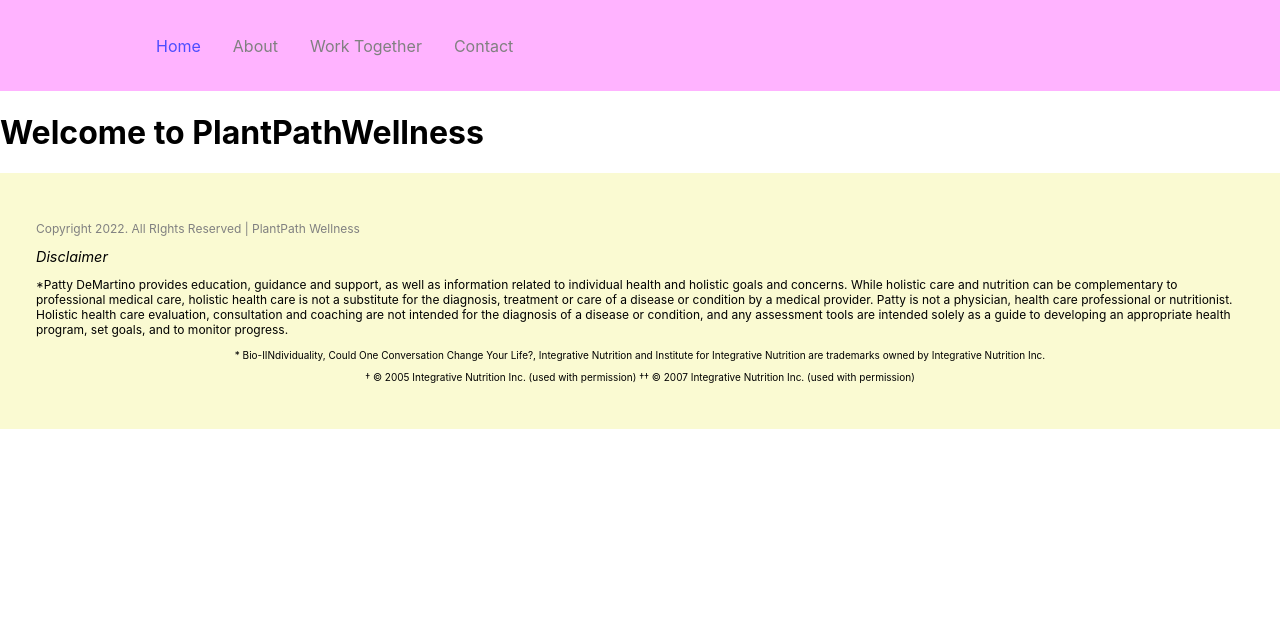
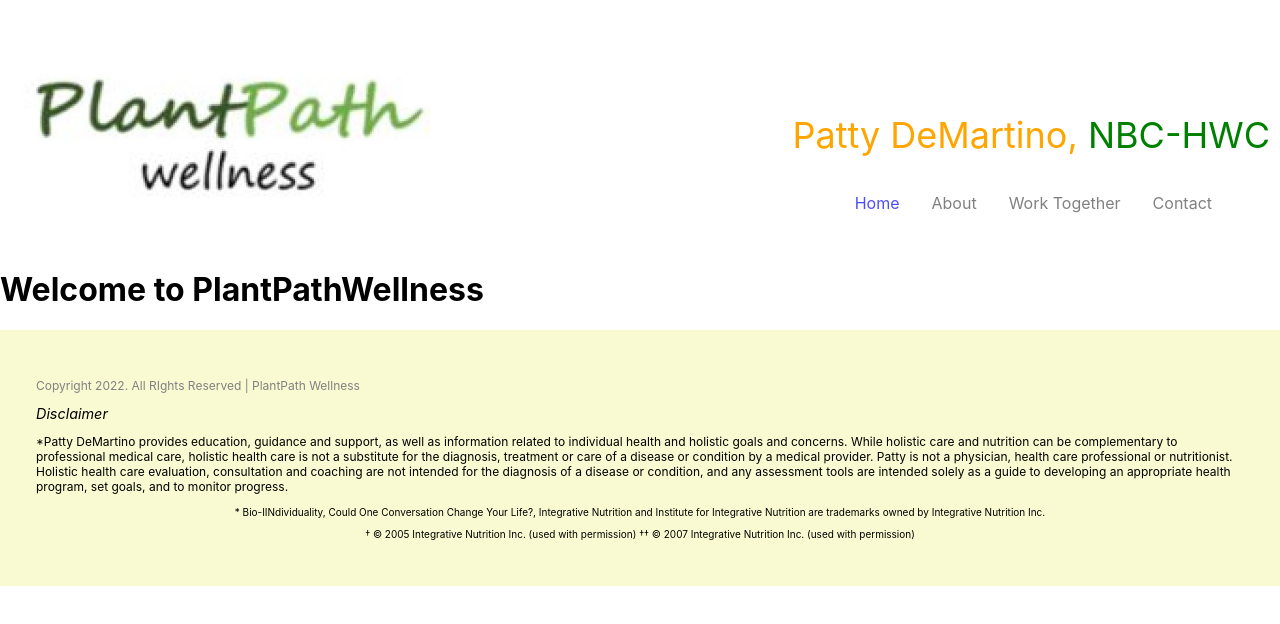
Before and after one commit to tom-demartino/plantpathwellness, a React (Create React App) app: page / in a window 1280 px wide. Shown: the top 624 px of the page. Built offline with nearby package versions, Linux system fonts and the light colour scheme.

Commit message:
Updating navbar/header

```diff
--- a/src/components/navbar/NavbarElements.js
+++ b/src/components/navbar/NavbarElements.js
@@ -2,12 +2,45 @@ import { FaBars } from "react-icons/fa";
 import { NavLink as Link } from "react-router-dom";
 import styled from "styled-components";
 
+export const Head = styled.header`
+  margin-left: auto;
+  margin-right: auto;
+  margin-top: -0.5em;
+  width: 35em;
+  text-align: right;
+  font-size: 36px;
+  height: 175px;
+  position: relative;
+`;
+
+export const LogoBox = styled.div`
+  text-align: left;
+  float: left;
+  position: absolute;
+  top: 1em;
+  bottom: 0;
+  left: 0;
+`;
+
+export const Logo = styled.img`
+  object-fit: contain;
+  width: 70%;
+`;
+
+export const Name = styled.div`
+  text-align: right;
+  float: right;
+  position: absolute;
+  bottom: 0;
+  right: 0;
+`;
+
 export const Nav = styled.nav`
-  background: #ffb3ff;
+  background: #ffffff;
   height: 85px;
   display: flex;
-  justify-content: space-between;
-  padding: 0.2rem calc((100vw - 1000px) / 2);
+  justify-content: end;
+  padding: 0.2rem calc((90vw - 1000px) / 2);
   z-index: 12;
 `;
 
--- a/src/components/navbar/index.js
+++ b/src/components/navbar/index.js
@@ -1,9 +1,27 @@
 import React from "react";
-import { Nav, NavLink, NavMenu } from "./NavbarElements";
+import {
+  Head,
+  LogoBox,
+  Logo,
+  Name,
+  Nav,
+  NavLink,
+  NavMenu,
+} from "./NavbarElements";
+import logo from "../../../src/images/plant_path_text_only1_copy_600x273.jpg";
 
 const Navbar = () => {
   return (
     <>
+      <Head>
+        <LogoBox>
+          <Logo src={logo} alt="Plant Path Wellness logo" />
+        </LogoBox>
+        <Name>
+          <span style={{ color: "orange" }}>Patty DeMartino, </span>
+          <span style={{ color: "green" }}>NBC-HWC</span>
+        </Name>
+      </Head>
       <Nav>
         <NavMenu>
           <NavLink to="/">Home</NavLink>
```
